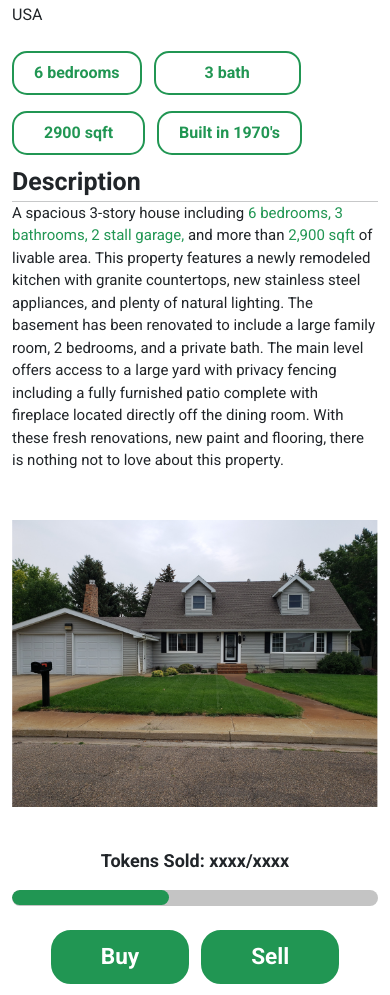
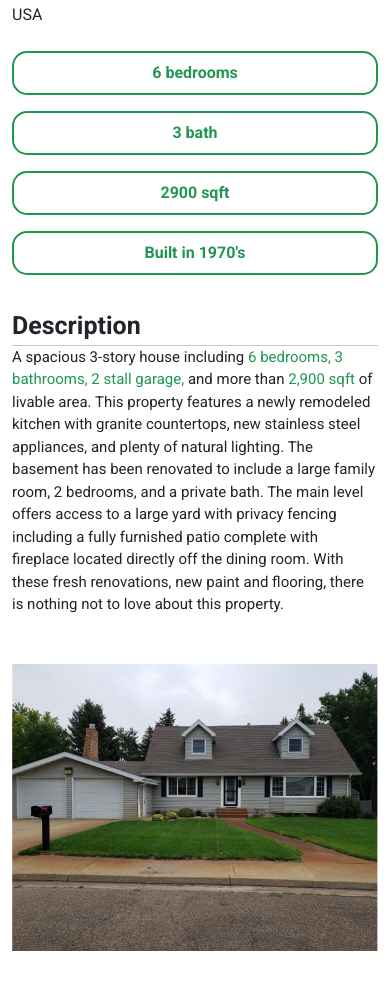
Before and after one commit to muskan123-abc/landshare-html, a plain HTML site: page second page.html in a window 390 px wide. Shown: the part 73-1068 px from the top of the page. Drawn offline with nearby package versions, Linux system fonts and the light colour scheme.

Commit message:
button width 100%done

```diff
--- a/assets/css/secondpage.css
+++ b/assets/css/secondpage.css
@@ -114,21 +114,21 @@
    color: white;
  }
 
- @media (max-width:576px) {
+ @media (max-width:575px) {
    .px-28 {
-     padding-left: 20px;
-     padding-right: 20px;
+     width: 100%;
    }
 
    .px-37 {
-     padding-left: 30px;
-     padding-right: 30px;
+     width: 100%;
    }
 
    .px-full {
-     padding-left: 49px;
-     padding-right: 49px;
+     width: 100%;
    }
 
+   .buy-sell {
+     width: 100%;
+   }
 
  }
--- a/second page.html
+++ b/second page.html
@@ -31,7 +31,7 @@
           <button class="specification green-outline-btn-hover py-2 px-28 px-full my-2"> 3 bath</button> <br>
           <button class="specification green-outline-btn-hover py-2 px-37 my-2 me-2">2900 sqft</button>
           <button class="specification green-outline-btn-hover py-2 px-28 my-2"> Built in 1970's</button>
-          <p class="Description mb-0">Description</p>
+          <p class="Description mb-0 pt-4 pt-lg-0">Description</p>
           <hr class="w-100 hr my-0">
           <p class="para mb-4 ">A spacious 3-story house including <span class="highlishts"> 6 bedrooms, 3
               bathrooms, 2
@@ -57,8 +57,8 @@
           </div>
         </div>
         <div class="col-lg-6 col-12 mb-4 mt-auto">
-          <div class="text-center "> <button class="px-5  py-2 me-sm-3 buy-sell green-btn-hover">Buy</button>
-            <button class="px-5 py-2 ms-sm-3 ms-2 buy-sell green-btn-hover">Sell</button></div>
+          <div class="text-center "> <button class="px-5 my-2 py-2 me-sm-3 buy-sell green-btn-hover">Buy</button>
+            <button class="px-5 py-2 ms-sm-3 my-2  buy-sell green-btn-hover">Sell</button></div>
         </div>
       </div>
     </div>
@@ -68,10 +68,10 @@
   <section>
     <div class="container">
       <div class="row justify-content-between ">
-        <div class="col-12 col-lg-5 my-4 d-flex flex-column text-center align-items-center my-auto">
-          <div>
+        <div class="col-12 col-lg-5 my-4 d-flex flex-sm-column text-center align-items-center my-auto">
+
           <ul class="list-unstyled text-start">
-              <li class="bar-details-heading my-0">Investment Summaryc </li>
+            <li class="bar-details-heading mt-4">Investment Summaryc </li>
             <hr class="w-75 hr my-0">
             <li class="bar-details my-2">Property Value:<span class="color-6FCF97"> $340,000</span></li>
             <li class="bar-details my-2"> Net Rental Value: <span class="color-6FCF97"> $1,724</span></li>
@@ -81,7 +81,7 @@
             <li class="bar-details my-2"> Cap Rate: <span class="color-6FCF97"> 6%</span></li>
             <li class="bar-details my-2">Homeowners Insurance: <span class="color-6FCF97"> $158</span></li>
           </ul>
-          </div>
+
         </div>
         <div class="col-12 col-lg-7 my-4 ">
           <img class="w-100 ps-lg-5" src="./assets/img/png/Area graph.png" alt="">
@@ -98,8 +98,9 @@
         <div class="col-12 col-lg-7 my-4 order-1 order-lg-0">
           <img class="w-100 pe-lg-4 " src="./assets/img/png/Area graph.png" alt="">
         </div>
-        <div class="col-12 col-lg-5 my-4 d-flex flex-column text-center align-items-center my-auto order-0 order-lg-1">
-          <div>
+        <div
+          class="col-12 col-lg-5 my-4 d-flex flex-sm-column text-center align-items-center my-auto order-0 order-lg-1">
+
           <ul class="list-unstyled text-start mt-4">
             <li class="bar-details-heading my-0">Estimated Annual Yields </li>
             <hr class="w-75 hr my-0">
@@ -111,7 +112,7 @@
             <li class="bar-details my-2"> Total Vault ROI: <span class="color-6FCF97">13%</span></li>
             <li class="bar-details my-2"> Total Value: <span class="color-6FCF97"> $44,909 </span></li>
           </ul>
-          </div>
+
         </div>
       </div>
     </div>
```
Lines whose indentation alone changed are shown as unchanged.
